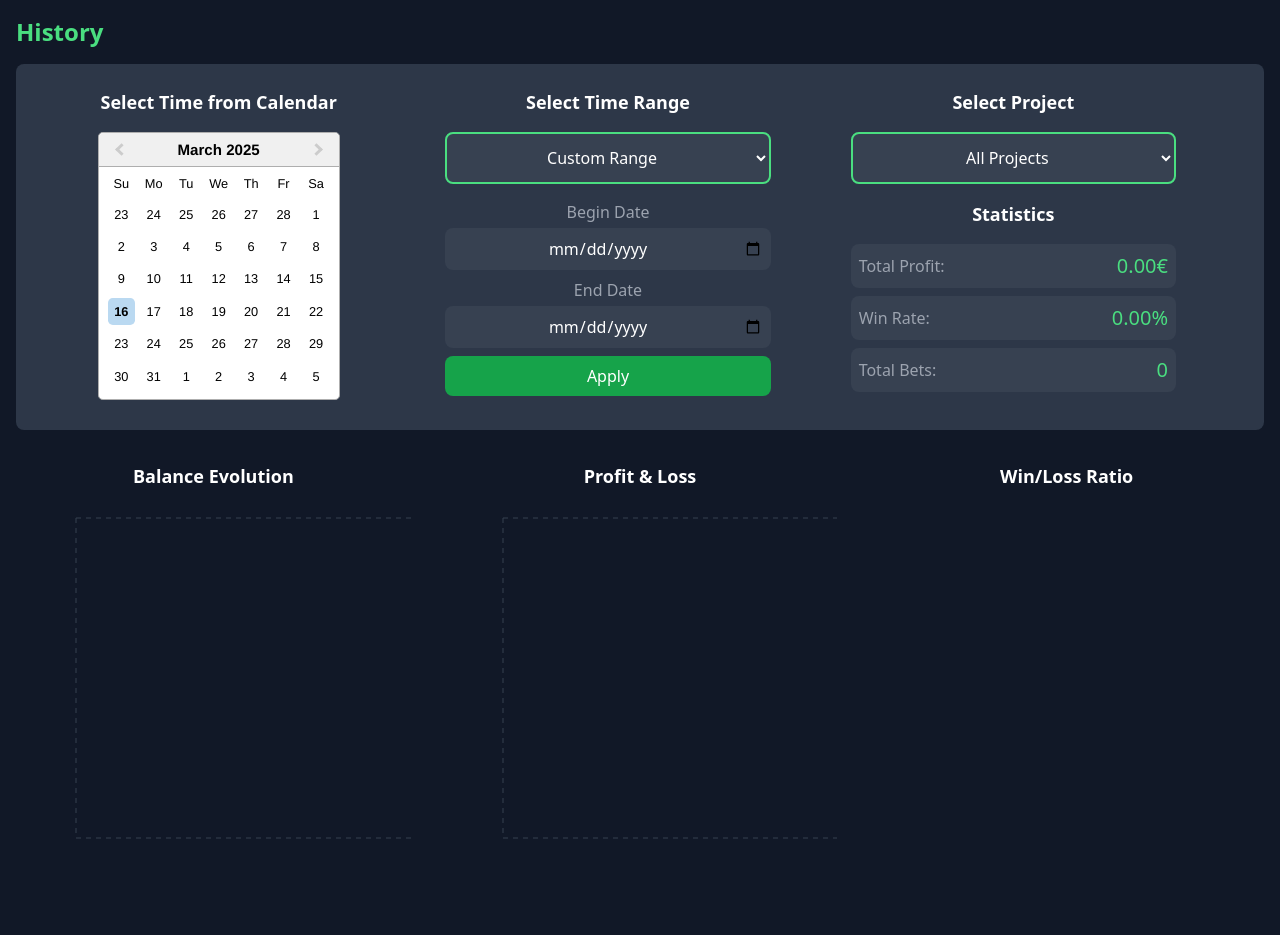
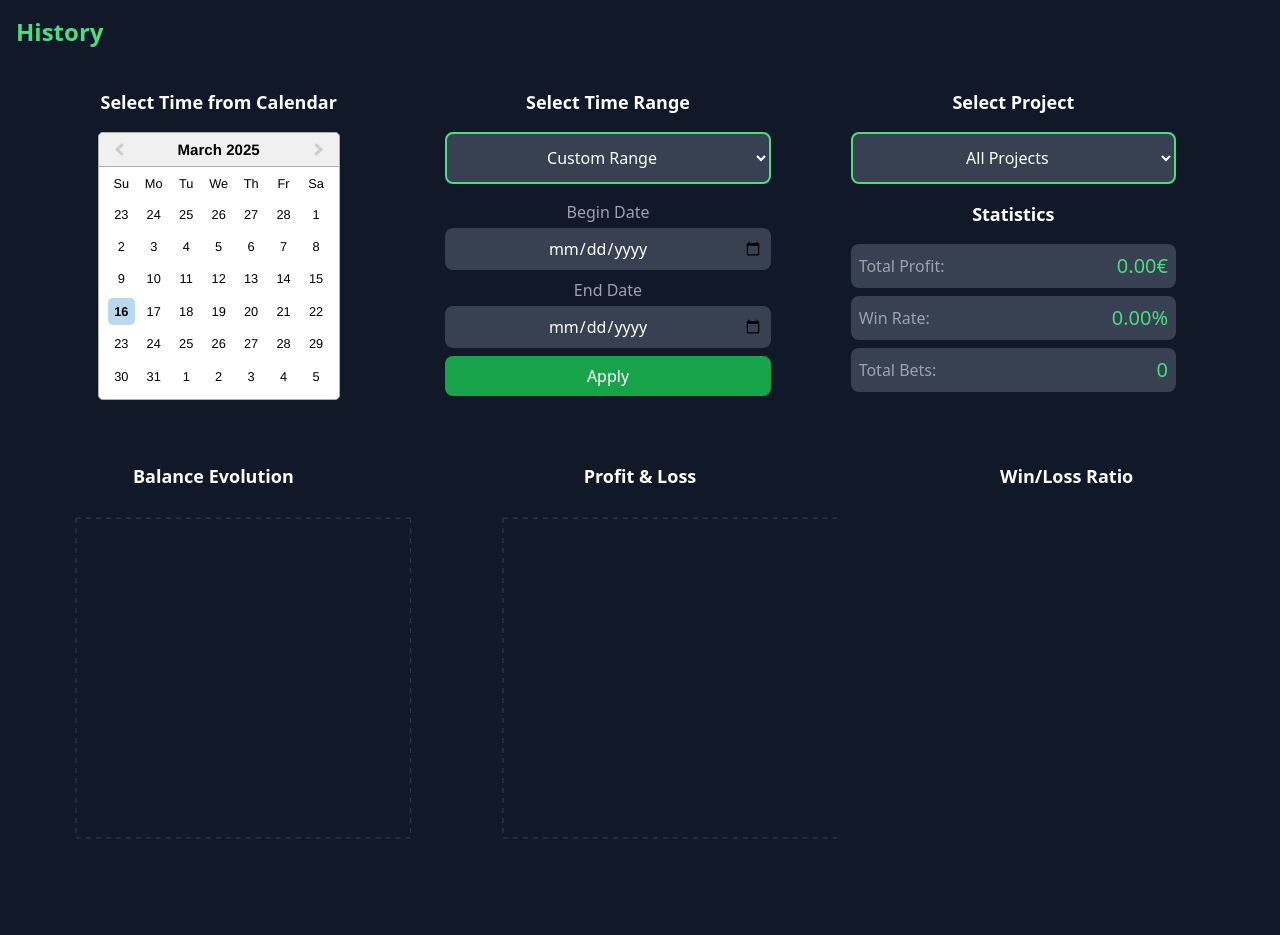
Before and after one commit to Gicone99/bets-app, a React (Create React App) app in the folder frontend/: page /history in a window 1280 px wide. Shown: the top 935 px of the page. Built offline with nearby package versions, Linux system fonts and the light colour scheme.

Commit message:
update history final version

```diff
--- a/frontend/src/pages/History.jsx
+++ b/frontend/src/pages/History.jsx
@@ -148,8 +148,16 @@ const History = () => {
       setSelectedRangeLabel(
         `Selected Range: ${start.toLocaleDateString()} - ${end.toLocaleDateString()}`
       );
+      setSelectedRange("customRange"); // Setăm selectedRange la "customRange"
+
+      // Actualizăm manualStartDate și manualEndDate cu valorile selectate din calendar
+      setManualStartDate(start.toISOString().split("T")[0]); // Format: YYYY-MM-DD
+      setManualEndDate(end.toISOString().split("T")[0]); // Format: YYYY-MM-DD
     } else {
       setSelectedRangeLabel("");
+      setSelectedRange(""); // Resetăm selectedRange dacă nu este selectat niciun interval
+      setManualStartDate("");
+      setManualEndDate("");
     }
   };
 
@@ -264,7 +272,7 @@ const History = () => {
       {/* Calendar și controale */}
       <div className="flex flex-col lg:flex-row gap-8 text-center">
         {/* Calendar și controale integrate */}
-        <div className="bg-gray-800 p-6 rounded-lg w-full">
+        <div className="p-6 rounded-lg w-full">
           <div className="grid grid-cols-1 lg:grid-cols-3 gap-12 mr-8">
             {/* Coloana 1: Calendar */}
             <div>
@@ -412,7 +420,8 @@ const History = () => {
             Balance Evolution
           </h2>
           <div className="overflow-x-auto">
-            <ResponsiveContainer width={600} height={400}>
+            <div style={{ minWidth: `${sortedBalanceData.length * 25}px` }}>
+              <ResponsiveContainer width="100%" height={400}>
                 <LineChart
                   data={sortedBalanceData}
                   margin={{ top: 20, bottom: 30 }}
@@ -421,7 +430,9 @@ const History = () => {
                     dataKey="date"
                     stroke="#6B7280"
                     tick={{ fill: "#6B7280", fontSize: 12 }}
-                  tickFormatter={(date) => new Date(date).toLocaleDateString()}
+                    tickFormatter={(date) =>
+                      new Date(date).toLocaleDateString()
+                    }
                     angle={-45}
                     textAnchor="end"
                   />
@@ -439,6 +450,7 @@ const History = () => {
               </ResponsiveContainer>
             </div>
           </div>
+        </div>
 
         {/* Grafic profit/pierdere */}
         <div>
@@ -446,7 +458,8 @@ const History = () => {
             Profit & Loss
           </h2>
           <div className="overflow-x-auto">
-            <ResponsiveContainer width={600} height={400}>
+            <div style={{ minWidth: `${sortedProfitLossData.length * 25}px` }}>
+              <ResponsiveContainer width="100%" height={400}>
                 <BarChart
                   data={sortedProfitLossData}
                   margin={{ top: 20, bottom: 30 }}
@@ -455,7 +468,9 @@ const History = () => {
                     dataKey="date"
                     stroke="#6B7280"
                     tick={{ fill: "#6B7280", fontSize: 12 }}
-                  tickFormatter={(date) => new Date(date).toLocaleDateString()}
+                    tickFormatter={(date) =>
+                      new Date(date).toLocaleDateString()
+                    }
                     angle={-45}
                     textAnchor="end"
                   />
@@ -474,13 +489,15 @@ const History = () => {
               </ResponsiveContainer>
             </div>
           </div>
+        </div>
 
+        {/* Grafic Win/Loss Ratio */}
         <div>
           <h2 className="text-lg font-semibold mb-2 text-center">
             Win/Loss Ratio
           </h2>
-          <div className="overflow-x-auto">
-            <ResponsiveContainer width={450} height={350}>
+          <div>
+            <ResponsiveContainer width="100%" height={350}>
               <PieChart>
                 <Pie
                   data={pieData}
```
Lines whose indentation alone changed are shown as unchanged.
